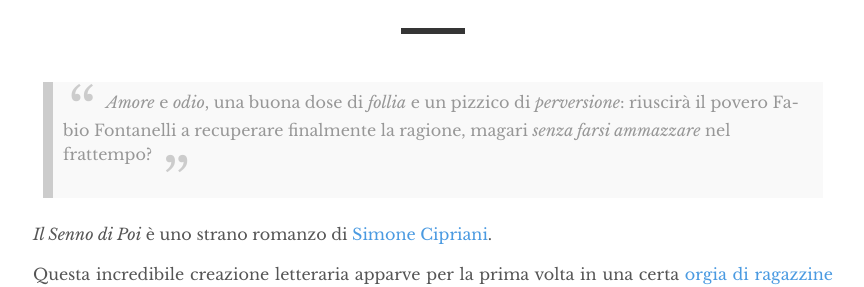
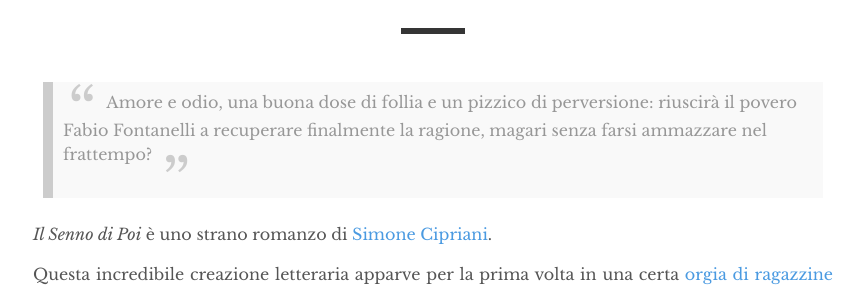
Before and after one commit to eviloutpost/eviloutpost.github.io, a Jekyll site: the page built from _works/sdp.md, in a window 1280 px wide. Shown: the part 139-426 px from the top of the page, without its empty margins (207-1071 px from the left). Built offline with Jekyll 4.4.1, drawn with Linux system fonts in a browser that asks for light colours.

```diff
--- a/_works/sdp.md
+++ b/_works/sdp.md
@@ -2,7 +2,7 @@
 layout: work
 title: "Il Senno di Poi"
 author: gesucca
-caption: "*Amore* e *odio*, una buona dose di *follia* e un pizzico di *perversione*: riuscirà il povero Fabio Fontanelli a recuperare finalmente la ragione, magari *senza farsi ammazzare* nel frattempo? "
+caption: "Amore e odio, una buona dose di follia e un pizzico di perversione: riuscirà il povero Fabio Fontanelli a recuperare finalmente la ragione, magari senza farsi ammazzare nel frattempo? "
 ---
 
 {% assign author = site.authors | where: 'nickname', page.author | first %}
```
Also changed, not shown: _archives/2018-aarde.md (added, +5 -0 lines), _archives/2018-giudeo.md (added, +5 -0 lines).
